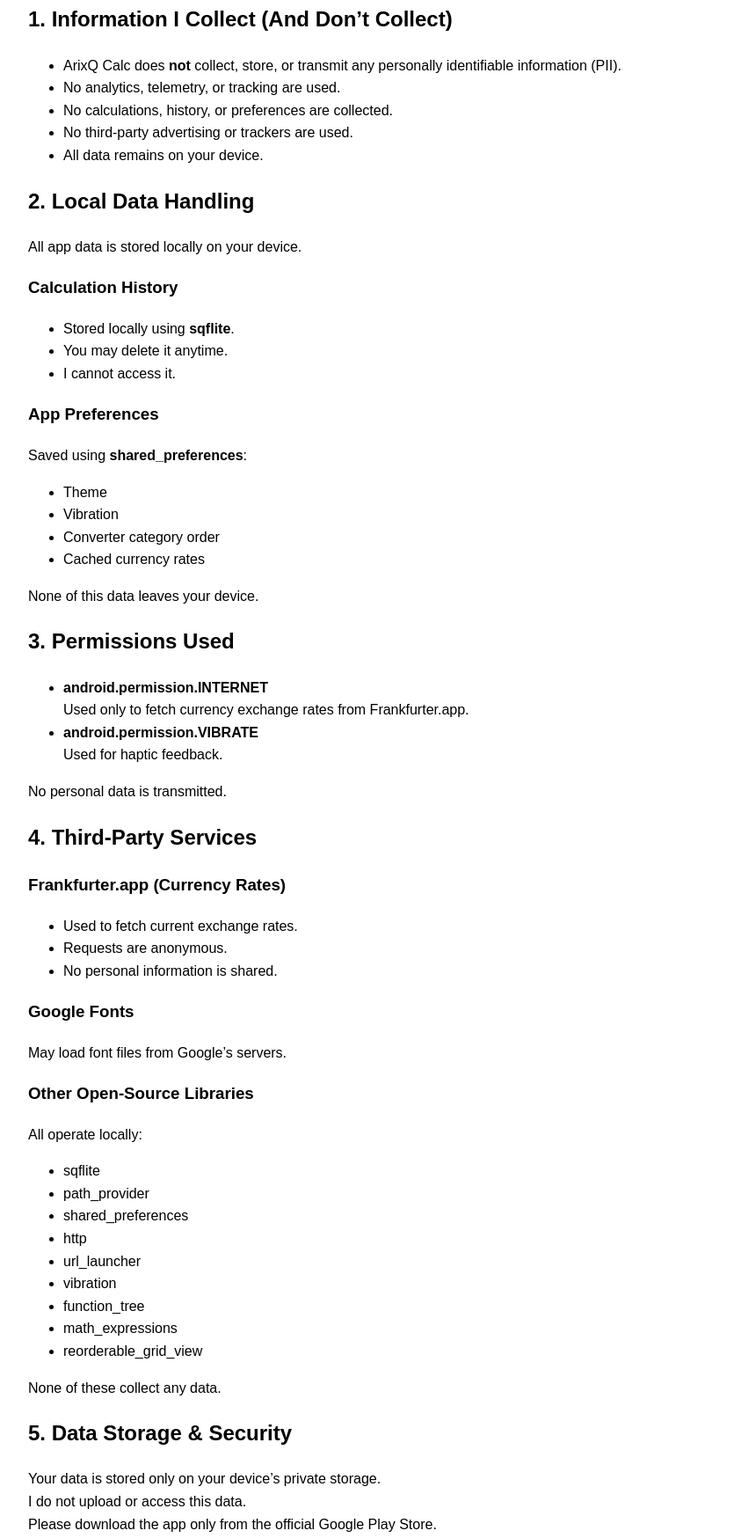
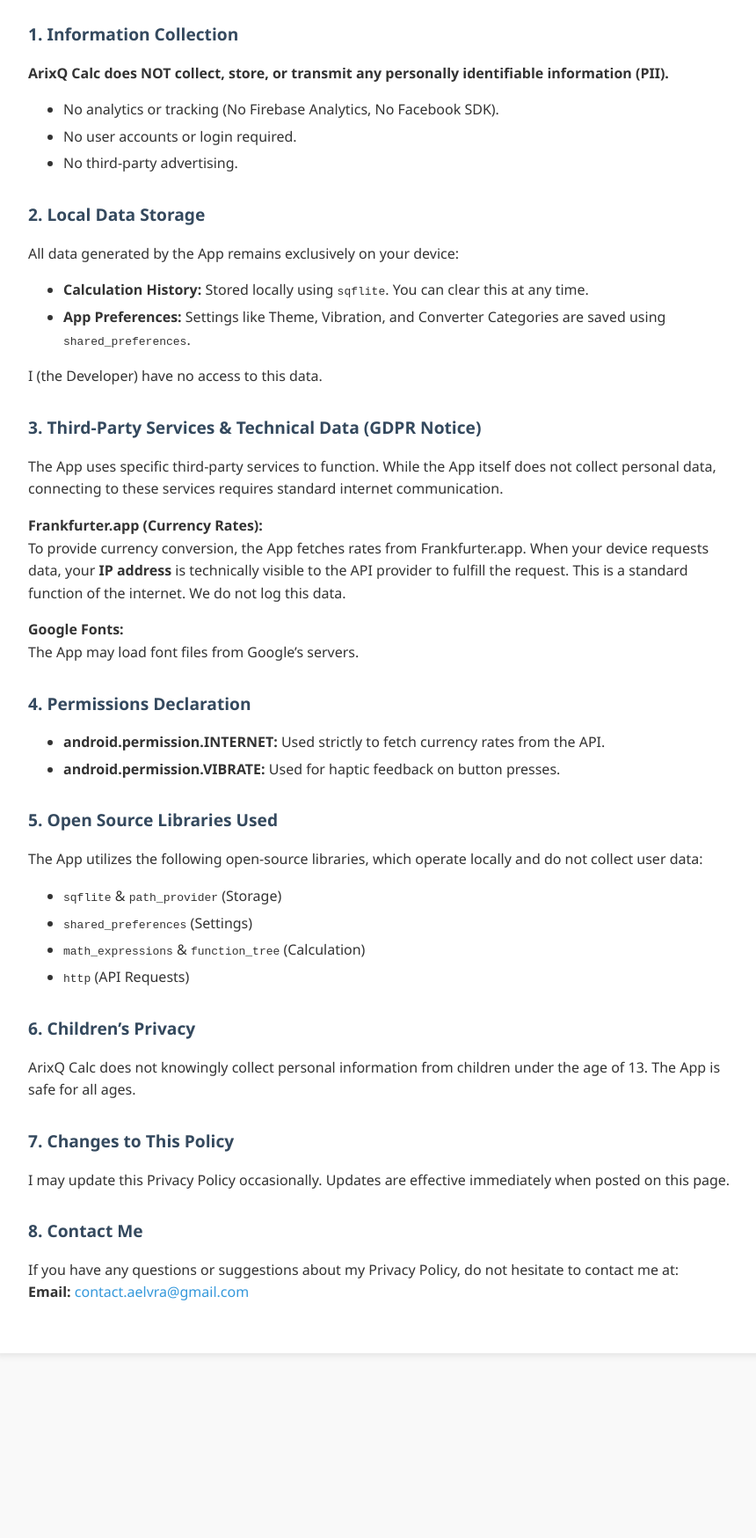
Before and after one commit to aelvra/privacy-policy, a plain HTML site: page privacy-policy.html in a window 1280 px wide. Shown: the part 265-2013 px from the top of the page at 88% size, without its empty margins (208-1068 px from the left). After the commit the page ends 1823 px from the top, so only its background shows below. Drawn offline with Linux system fonts and the light colour scheme.

Commit message:
Privacy Policy for ArixQ Calc

```diff
--- a/privacy-policy.html
+++ b/privacy-policy.html
@@ -1,100 +1,75 @@
 <!DOCTYPE html>
-<html>
+<html lang="en">
 <head>
     <meta charset="UTF-8">
-  <title>Privacy Policy — ArixQ Calc</title>
+    <meta name="viewport" content="width=device-width, initial-scale=1.0">
+    <title>Privacy Policy - ArixQ Calc</title>
+    <style>
+        body { font-family: 'Segoe UI', Tahoma, Geneva, Verdana, sans-serif; line-height: 1.6; margin: 20px; color: #333; background-color: #f9f9f9; }
+        .container { max-width: 800px; margin: 0 auto; background: #fff; padding: 40px; border-radius: 8px; box-shadow: 0 2px 10px rgba(0,0,0,0.1); }
+        h1 { color: #2c3e50; border-bottom: 2px solid #eee; padding-bottom: 10px; }
+        h2 { color: #34495e; margin-top: 30px; font-size: 1.2em; }
+        ul { margin-bottom: 15px; }
+        li { margin-bottom: 5px; }
+        a { color: #3498db; text-decoration: none; }
+    </style>
 </head>
-<body style="max-width:800px; margin:auto; font-family: Arial; line-height:1.6; padding:20px;">
+<body>
 
+<div class="container">
     <h1>Privacy Policy</h1>
-<p><strong>Effective Date:</strong> November 18, 2025</p>
+    <p><strong>Effective Date:</strong> November 20, 2025</p>
 
-<p>I, <strong>Aelvra</strong>, developed the <strong>ArixQ Calc</strong> app as a free application.
-This app is provided at no cost and is intended for use as is.</p>
+    <p>I, <strong>Aelvra</strong>, developed the <strong>ArixQ Calc</strong> app as a free application. This app is provided at no cost and is intended for use as is. Your privacy is critically important to me.</p>
 
-<p>Your privacy is important to me. This Privacy Policy explains how the ArixQ Calc app handles information.</p>
-
-<h2>1. Information I Collect (And Don’t Collect)</h2>
+    <h2>1. Information Collection</h2>
+    <p><strong>ArixQ Calc does NOT collect, store, or transmit any personally identifiable information (PII).</strong></p>
     <ul>
-  <li>ArixQ Calc does <strong>not</strong> collect, store, or transmit any personally identifiable information (PII).</li>
-  <li>No analytics, telemetry, or tracking are used.</li>
-  <li>No calculations, history, or preferences are collected.</li>
-  <li>No third-party advertising or trackers are used.</li>
-  <li>All data remains on your device.</li>
+        <li>No analytics or tracking (No Firebase Analytics, No Facebook SDK).</li>
+        <li>No user accounts or login required.</li>
+        <li>No third-party advertising.</li>
     </ul>
 
-<h2>2. Local Data Handling</h2>
-<p>All app data is stored locally on your device.</p>
+    <h2>2. Local Data Storage</h2>
+    <p>All data generated by the App remains exclusively on your device:</p>
+    <ul>
+        <li><strong>Calculation History:</strong> Stored locally using <code>sqflite</code>. You can clear this at any time.</li>
+        <li><strong>App Preferences:</strong> Settings like Theme, Vibration, and Converter Categories are saved using <code>shared_preferences</code>.</li>
+    </ul>
+    <p>I (the Developer) have no access to this data.</p>
 
-<h3>Calculation History</h3>
+    <h2>3. Third-Party Services & Technical Data (GDPR Notice)</h2>
+    <p>The App uses specific third-party services to function. While the App itself does not collect personal data, connecting to these services requires standard internet communication.</p>
+    <p><strong>Frankfurter.app (Currency Rates):</strong><br>
+    To provide currency conversion, the App fetches rates from Frankfurter.app. When your device requests data, your <strong>IP address</strong> is technically visible to the API provider to fulfill the request. This is a standard function of the internet. We do not log this data.</p>
+    <p><strong>Google Fonts:</strong><br>
+    The App may load font files from Google’s servers.</p>
+
+    <h2>4. Permissions Declaration</h2>
     <ul>
-  <li>Stored locally using <strong>sqflite</strong>.</li>
-  <li>You may delete it anytime.</li>
-  <li>I cannot access it.</li>
+        <li><strong>android.permission.INTERNET:</strong> Used strictly to fetch currency rates from the API.</li>
+        <li><strong>android.permission.VIBRATE:</strong> Used for haptic feedback on button presses.</li>
     </ul>
 
-<h3>App Preferences</h3>
-<p>Saved using <strong>shared_preferences</strong>:</p>
+    <h2>5. Open Source Libraries Used</h2>
+    <p>The App utilizes the following open-source libraries, which operate locally and do not collect user data:</p>
     <ul>
-  <li>Theme</li>
-  <li>Vibration</li>
-  <li>Converter category order</li>
-  <li>Cached currency rates</li>
+        <li><code>sqflite</code> & <code>path_provider</code> (Storage)</li>
+        <li><code>shared_preferences</code> (Settings)</li>
+        <li><code>math_expressions</code> & <code>function_tree</code> (Calculation)</li>
+        <li><code>http</code> (API Requests)</li>
     </ul>
 
-<p>None of this data leaves your device.</p>
-
-<h2>3. Permissions Used</h2>
-<ul>
-  <li><strong>android.permission.INTERNET</strong>
-    <br>Used only to fetch currency exchange rates from Frankfurter.app.</li>
-  <li><strong>android.permission.VIBRATE</strong>
-    <br>Used for haptic feedback.</li>
-</ul>
-<p>No personal data is transmitted.</p>
-
-<h2>4. Third-Party Services</h2>
-
-<h3>Frankfurter.app (Currency Rates)</h3>
-<ul>
-  <li>Used to fetch current exchange rates.</li>
-  <li>Requests are anonymous.</li>
-  <li>No personal information is shared.</li>
-</ul>
-
-<h3>Google Fonts</h3>
-<p>May load font files from Google’s servers.</p>
-
-<h3>Other Open-Source Libraries</h3>
-<p>All operate locally:</p>
-<ul>
-  <li>sqflite</li>
-  <li>path_provider</li>
-  <li>shared_preferences</li>
-  <li>http</li>
-  <li>url_launcher</li>
-  <li>vibration</li>
-  <li>function_tree</li>
-  <li>math_expressions</li>
-  <li>reorderable_grid_view</li>
-</ul>
-<p>None of these collect any data.</p>
-
-<h2>5. Data Storage & Security</h2>
-<p>Your data is stored only on your device’s private storage.<br>
-I do not upload or access this data.<br>
-Please download the app only from the official Google Play Store.</p>
-
     <h2>6. Children’s Privacy</h2>
-<p>ArixQ Calc does not collect any personal information and is safe for children under 13.</p>
+    <p>ArixQ Calc does not knowingly collect personal information from children under the age of 13. The App is safe for all ages.</p>
 
     <h2>7. Changes to This Policy</h2>
-<p>I may update this Privacy Policy occasionally.<br>
-Updates are effective immediately when posted.</p>
+    <p>I may update this Privacy Policy occasionally. Updates are effective immediately when posted on this page.</p>
 
-<h2>8. Contact</h2>
-<p><strong>Developer:</strong> Aelvra<br>
-<strong>Email:</strong> contact.aelvra@gmail.com</p>
+    <h2>8. Contact Me</h2>
+    <p>If you have any questions or suggestions about my Privacy Policy, do not hesitate to contact me at:<br>
+    <strong>Email:</strong> <a href="mailto:contact.aelvra@gmail.com">contact.aelvra@gmail.com</a></p>
+</div>
 
 </body>
 </html>
```
Lines whose indentation alone changed are shown as unchanged.
